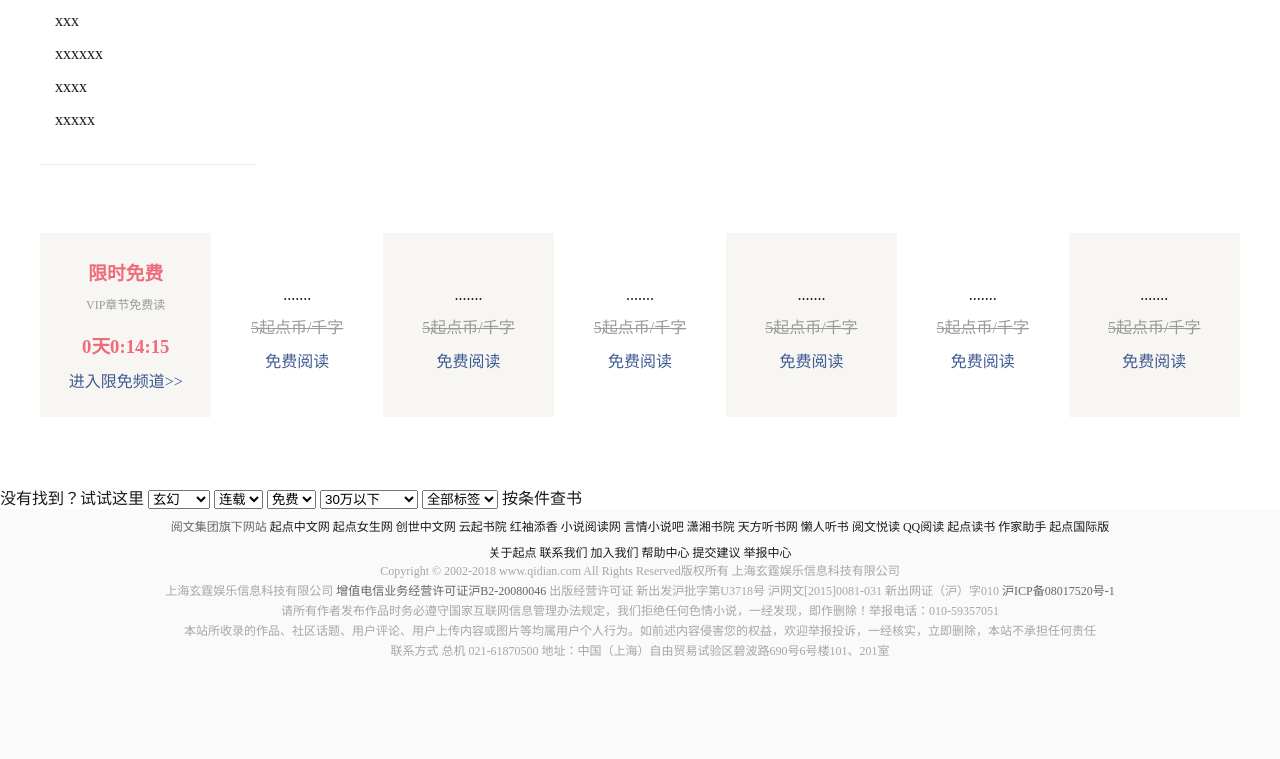
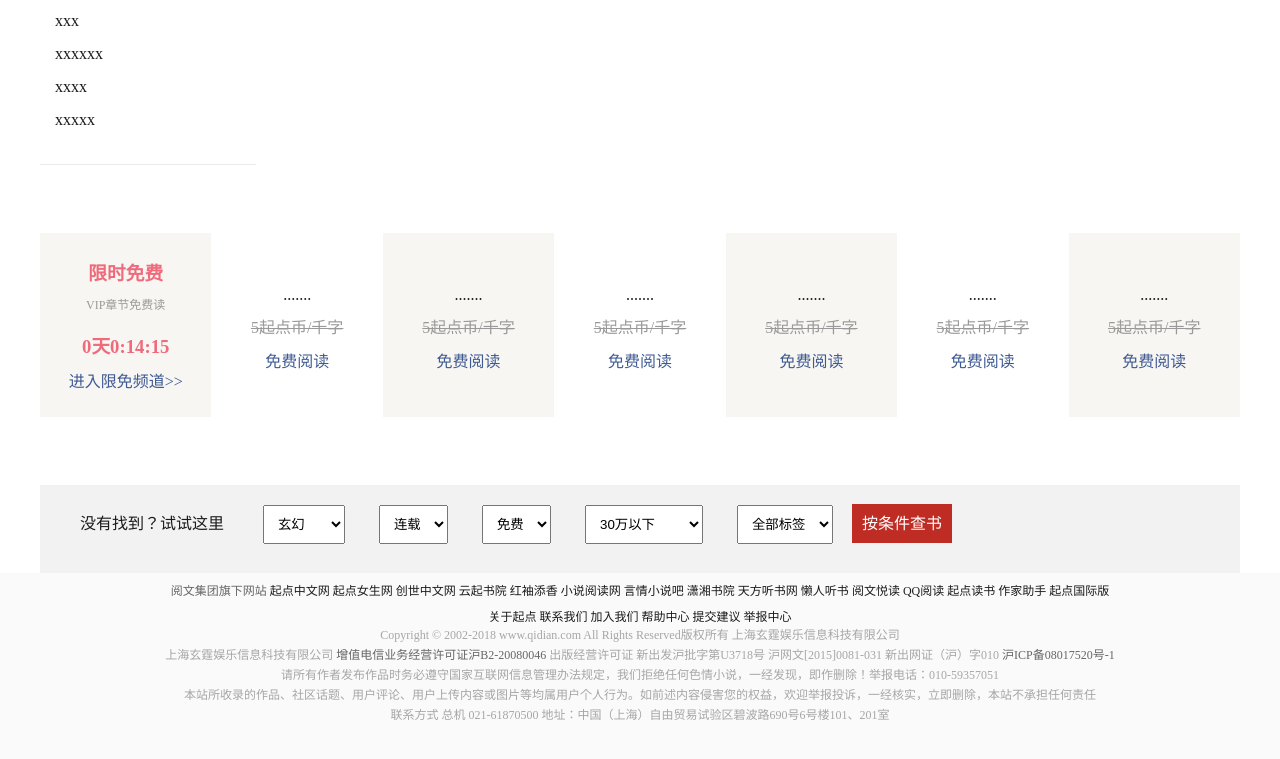
Before and after one commit to jswj-gyc/qidian, a plain HTML site: page public/index.html in a window 1280 px wide. Shown: the part 1511-2270 px from the top of the page. Drawn offline with Linux system fonts and the light colour scheme; no server answers.

Commit message:
Update index.css

```diff
--- a/public/css/index.css
+++ b/public/css/index.css
@@ -23,6 +23,9 @@ section>div.top>div.search>label{
   height: 40px;
   width:40px;
   background: #bf2c24;
+  line-height: 40px;
+  text-align: center;
+  color: #fff;
 }
 section>div.top>div.bookstore{
   border:1px solid #dbdbdb;
@@ -91,6 +94,7 @@ section>div.cursor>ul>li{
   float: left;
   width: 50%;
   height: 60px;
+  padding-left: 25px;
 }
 section>div.cursor>ul>li span,section>div.cursor>ul>li img{
   transition: all .1s linear;
@@ -206,6 +210,9 @@ section>div.tuijian>ul{
 }
 section>div.tuijian>ul>li{
   padding:10px 0;
+  display: flex;
+  flex-flow: row nowrap;
+  justify-content: space-between;
 }
 section>div.tuijian>ul>li:first-child{
   font-size: 18px;
@@ -220,6 +227,9 @@ section>div.tuijian>ul.mid{
 section>div.tuijian>ul.mid>li:nth-child(2)>div{
   float: left;
   width: 50%;
+}
+section>div.tuijian>ul.mid>li:nth-child(2)>div:first-child{
+  text-align: center
 }
 section>div.tuijian>ul.mid>li:nth-child(2)>div>a{
   display: block;
@@ -349,3 +359,25 @@ section>div.free>ul>li>del{
   color: #999999;
   padding-top: 10px;
 }
+div.sel{
+  width: 1200px;
+  height: 88px;
+  background: #F2F2F2;
+  margin: 0 auto;
+}
+div.sel>select{
+  margin: 20px 15px;
+  padding: 10px;
+}
+div.sel>span{
+  padding: 0 20px 0 40px;
+}
+div.sel>a{
+  display: inline-block;
+  height: 39px;
+  width:100px;
+  background: #bf2c24;
+  color: #fff;
+  line-height: 39px;
+  text-align: center;
+}
```
